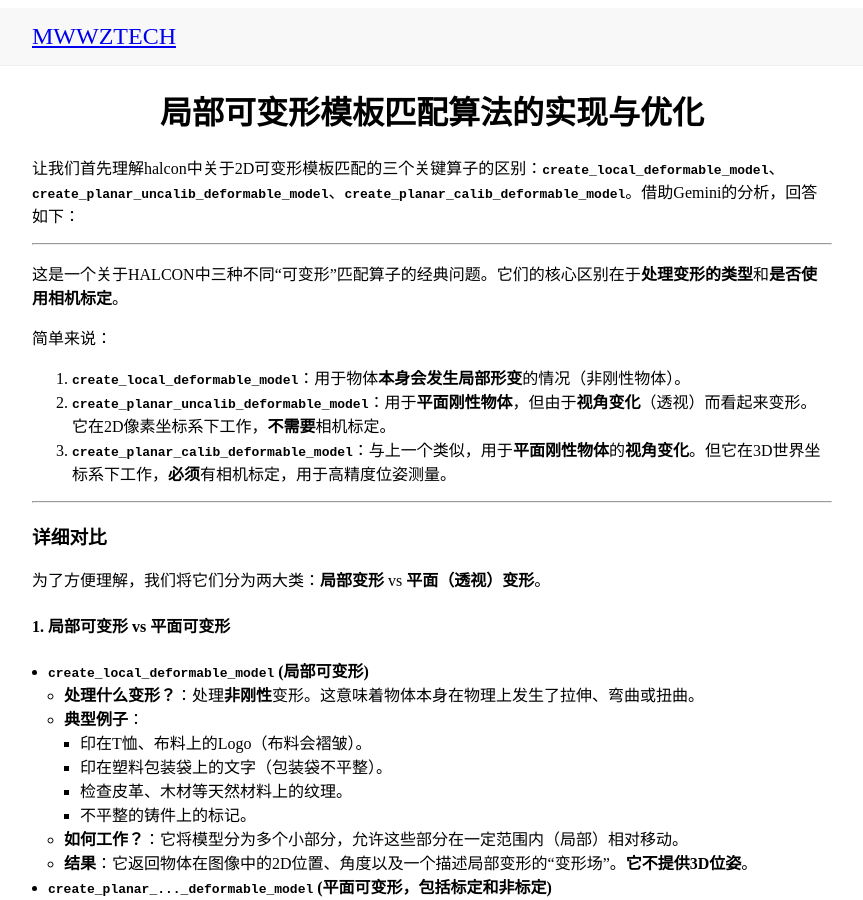
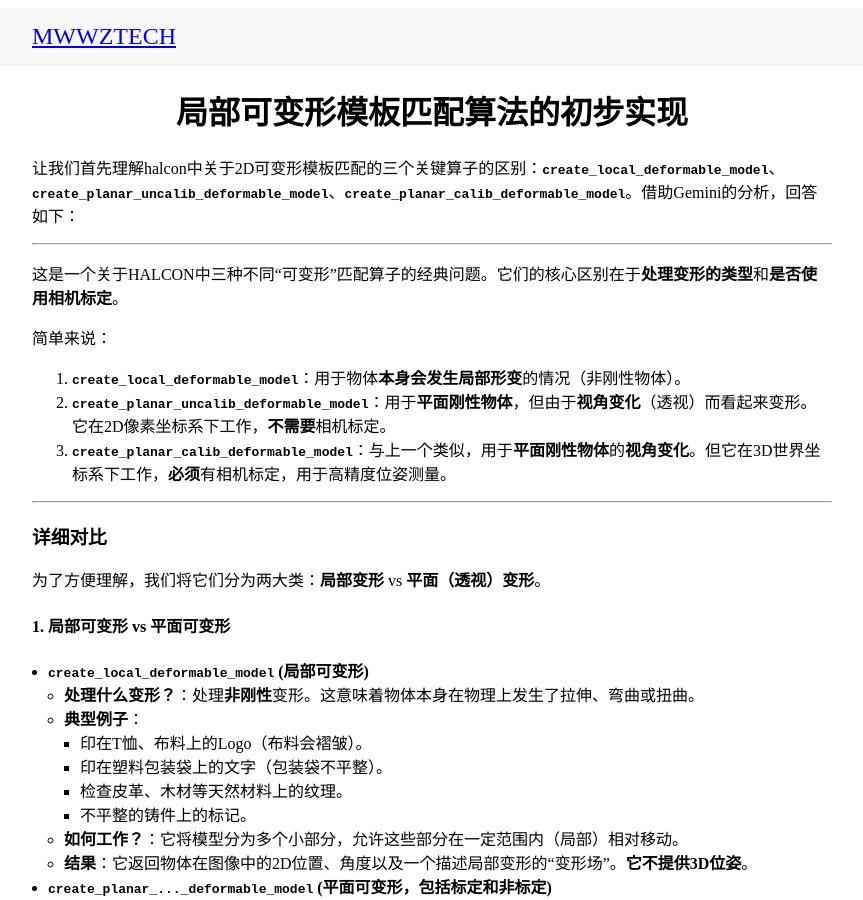
Before and after one commit to mwwzbinf/mwwzbinf.github.io, a Jekyll site: the page built from _posts/2025-11-15-局部可变形模板匹配算法的初步实现.md, in a window 1280 px wide and 900 px high. Shown: the whole window, without its empty margins (208-1071 px from the left). Built offline with Jekyll 4.4.1, drawn with Linux system fonts in a browser that asks for light colours.

Commit message:
title adj

```diff
--- a/_posts/2025-11-15-局部可变形模板匹配算法的实现与优化.md
+++ b/_posts/2025-11-15-局部可变形模板匹配算法的初步实现.md
@@ -1,6 +1,6 @@
 ---
 layout: post
-title: "局部可变形模板匹配算法的实现与优化"
+title: "局部可变形模板匹配算法的初步实现"
 date: 2025-11-15
 tags: [local deformable]
 comments: true
```
